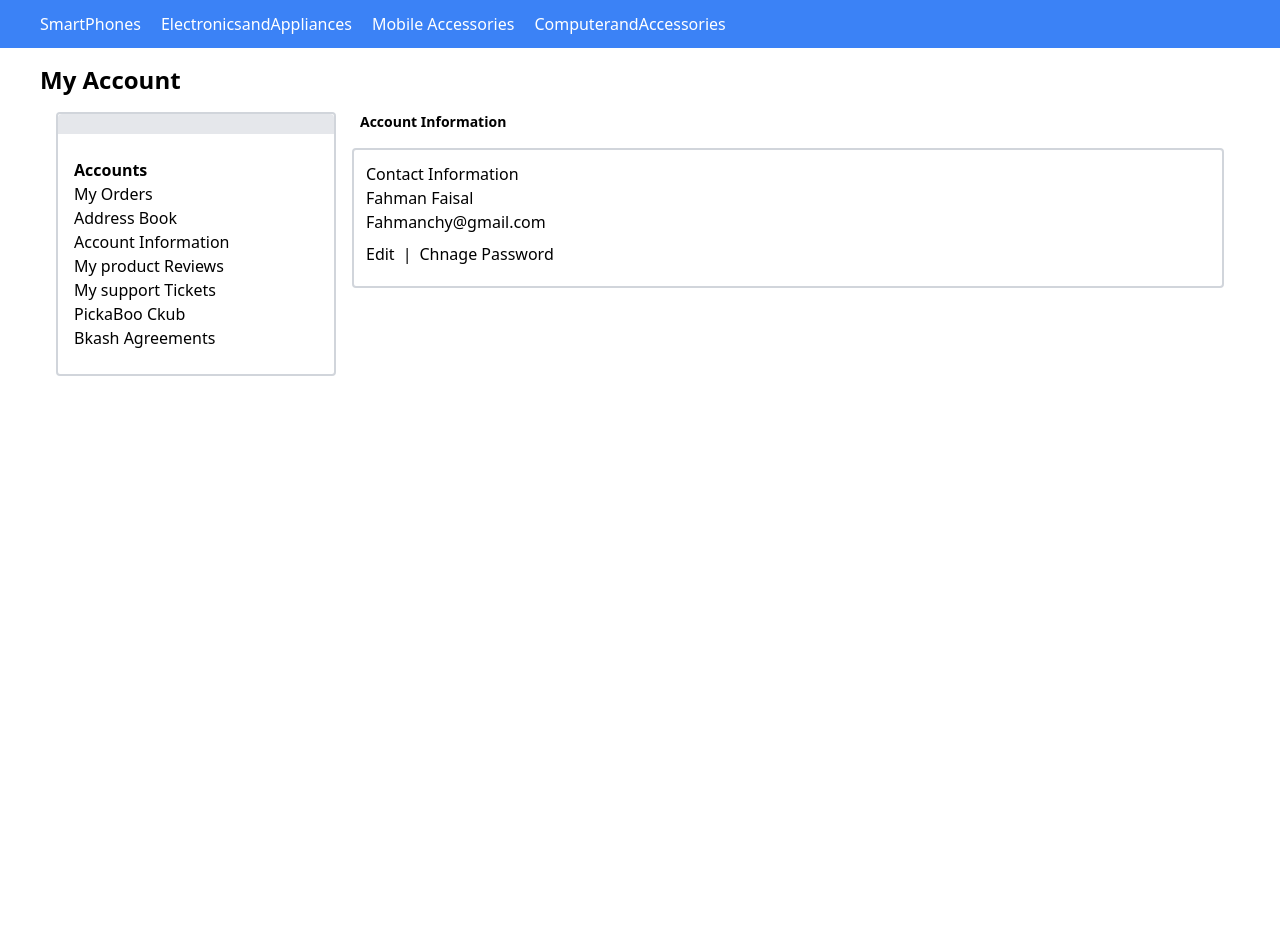
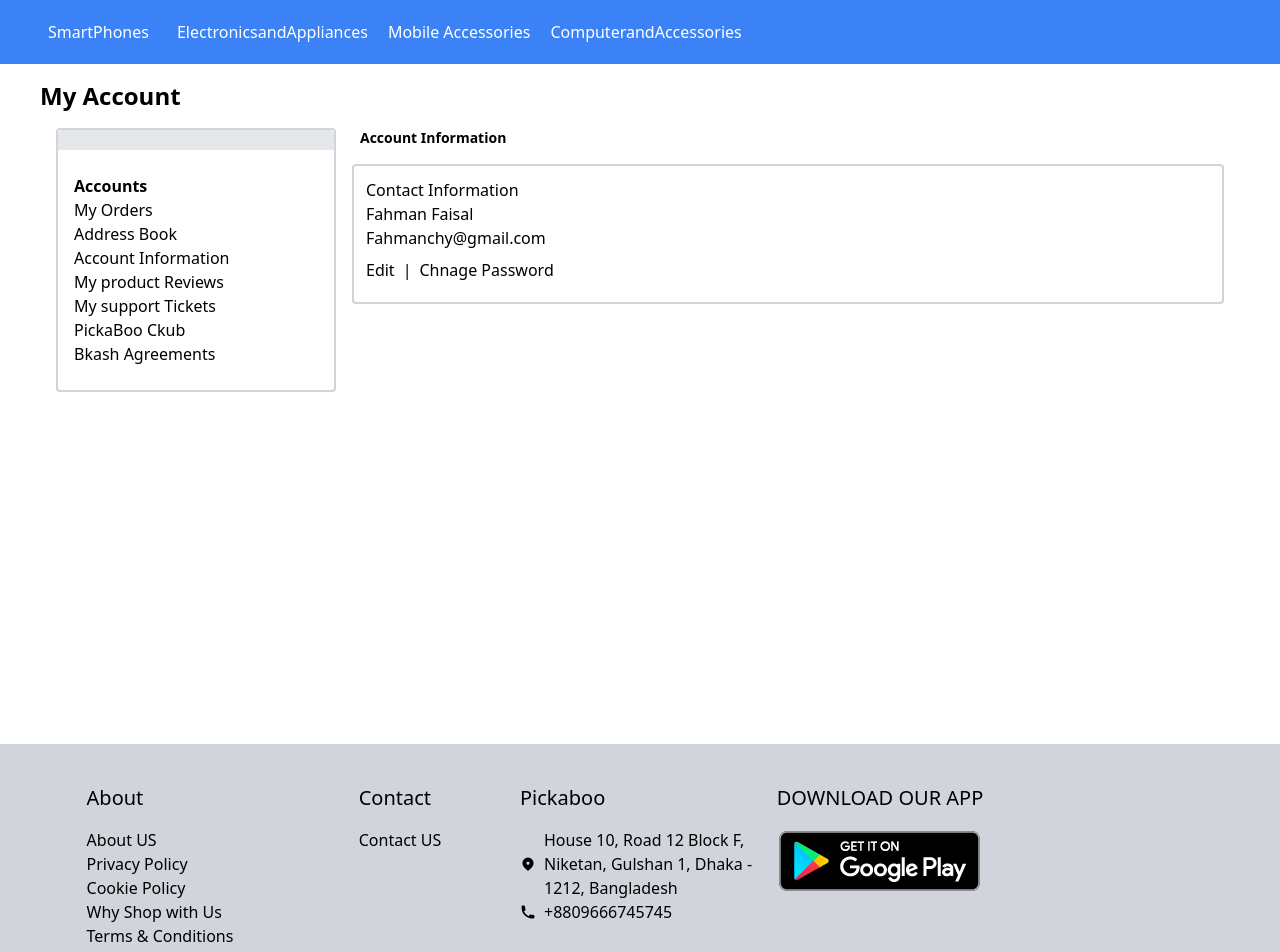
Before and after one commit to fahmanfaisal/ecommerceWithReact, a React (Create React App) app: page / in a window 1280 px wide. Shown: the top 952 px of the page. Before the commit the page ends 800 px from the top, so only its background shows below. Built offline with nearby package versions, Linux system fonts and the light colour scheme.

Commit message:
footerComponent Done

```diff
--- a/src/App.js
+++ b/src/App.js
@@ -1,10 +1,14 @@
 import './App.css';
 import UserDashboard from './Pages/UserDashboard/UserDashboard';
+import Footer from './Pages/Footer';
 
 function App() {
   return (
-    <div className="App">
+    <div class="">
       <UserDashboard/>
+      <div class="mt-80">
+        <Footer/>
+      </div>
     </div>
   );
 }
--- a/src/Components/MegaMenu.css
+++ b/src/Components/MegaMenu.css
@@ -1,6 +1,6 @@
 .dropdown:hover .dropdown-menu {
   display: grid;
-  grid-template-columns: repeat(auto-fill,100px);
+  grid-template-columns: repeat(auto-fill,200px);
   grid-gap: 5px;
   padding: 10px;
 }
--- a/src/Components/MegaMenu.js
+++ b/src/Components/MegaMenu.js
@@ -7,22 +7,22 @@ function MegaMenu() {
 
     <div class="">
 
-    <nav class="flex flex-wrap md:mr-auto md:ml-4 md:py-1 md:pl-4  items-center text-base ">
-      <div class="dropdown inline-block relative">
-        <div>
-          <a class="mr-5 hover:text-gray-900 text-white">SmartPhones</a>
+    <nav class="flex flex-wrap md:mr-auto md:ml-4 md:py-1 md:pl-4 items-center text-base">
+      <div class="dropdown inline-block relative cursor-pointer">
+        <div class="p-2">
+          <a class="mr-5 hover:text-gray-900 text-white cursor-pointer">SmartPhones</a>
         </div>
-        <div class="dropdown-menu absolute hidden px-4text-gray-700 pt-1 rounded bg-white px-2 py-3">
-          <a class="text-black px-1 py-1 hover:text-blue-300 hover:bg-gray-50 ">Samsung</a>
-          <a class="text-black px-1 py-1 hover:text-blue-300 hover:bg-gray-50 ">realme</a>
-          <a class="text-black px-1 py-1 hover:text-blue-300 hover:bg-gray-50 ">Infinix</a>
-          <a class="text-black px-1 py-1 hover:text-blue-300 hover:bg-gray-50 ">OnePlus</a>
-          <a class="text-black px-1 py-1 hover:text-blue-300 hover:bg-gray-50 ">vivo</a>
-          <a class="text-black px-1 py-1 hover:text-blue-300 hover:bg-gray-50 ">OPPO</a>
-          <a class="text-black px-1 py-1 hover:text-blue-300 hover:bg-gray-50 ">iPhone</a>
-          <a class="text-black px-1 py-1 hover:text-blue-300 hover:bg-gray-50 ">Motorola</a>
-          <a class="text-black px-1 py-1 hover:text-blue-300 hover:bg-gray-50 ">Tecno</a>
-          <a class="text-black px-1 py-1 hover:text-blue-300 hover:bg-gray-50 ">Nokia</a>
+        <div class="dropdown-menu absolute hidden px-4text-gray-700 pt-1 rounded bg-white px-2 py-3 cursor-pointer border-2 border-light-blue-500 border-opacity-25">
+          <a class="text-black px-1 py-1 hover:text-blue-300 hover:bg-gray-50 cursor-pointer ">Samsung</a>
+          <a class="text-black px-1 py-1 hover:text-blue-300 hover:bg-gray-50 cursor-pointer ">realme</a>
+          <a class="text-black px-1 py-1 hover:text-blue-300 hover:bg-gray-50 cursor-pointer ">Infinix</a>
+          <a class="text-black px-1 py-1 hover:text-blue-300 hover:bg-gray-50 cursor-pointer ">OnePlus</a>
+          <a class="text-black px-1 py-1 hover:text-blue-300 hover:bg-gray-50 cursor-pointer ">vivo</a>
+          <a class="text-black px-1 py-1 hover:text-blue-300 hover:bg-gray-50 cursor-pointer ">OPPO</a>
+          <a class="text-black px-1 py-1 hover:text-blue-300 hover:bg-gray-50 cursor-pointer ">iPhone</a>
+          <a class="text-black px-1 py-1 hover:text-blue-300 hover:bg-gray-50 cursor-pointer ">Motorola</a>
+          <a class="text-black px-1 py-1 hover:text-blue-300 hover:bg-gray-50 cursor-pointer ">Tecno</a>
+          <a class="text-black px-1 py-1 hover:text-blue-300 hover:bg-gray-50 cursor-pointer ">Nokia</a>
         </div>
       </div>
 
--- /dev/null
+++ b/src/Pages/Footer.js
@@ -0,0 +1,61 @@
+import React from 'react'
+// import Image from '../images/Googleapp1.png'
+import Image from "../images/Googleapp1.png"
+
+function Footer() {
+    return (
+        <div class="bg-gray-300">
+            <div class="grid grid-rows-1 grid-cols-5 grid-gap-2 container mx-auto justify-items-center p-10 ">
+
+                <div>
+                    <p class="text-xl pb-4">About</p>
+                    <div class="flex flex-col">
+                        <a href="#">About US</a>
+                        <a href="#">Privacy Policy</a>
+                        <a href="#">Cookie Policy</a>
+                        <a href="#">Why Shop with Us</a>
+                        <a href="#">Terms & Conditions</a>
+                        <a href="#">Help</a>
+                    </div>
+                </div>
+
+                <div>
+                    <p class="text-xl pb-4">Contact</p>
+                    <div class="">
+                        <a href="#">Contact US</a>
+
+                    </div>
+                </div>
+
+                <div>
+                    <p class="text-xl pb-4">Pickaboo</p>
+                    <div class="">
+                        <div>
+                            <p class="flex items-center"><span class="pr-2"><svg xmlns="http://www.w3.org/2000/svg" className="h-4 w-4" viewBox="0 0 20 20" fill="currentColor">
+                            <path fillRule="evenodd" d="M5.05 4.05a7 7 0 119.9 9.9L10 18.9l-4.95-4.95a7 7 0 010-9.9zM10 11a2 2 0 100-4 2 2 0 000 4z" clipRule="evenodd" />
+                            </svg></span>House 10, Road 12
+                            Block F, Niketan, Gulshan 1,
+                            Dhaka - 1212, Bangladesh</p>
+                        </div>
+                        <div>
+                            <p class="flex items-center"><span class="pr-2"><svg xmlns="http://www.w3.org/2000/svg" className="h-4 w-4" viewBox="0 0 20 20" fill="currentColor">
+                            <path d="M2 3a1 1 0 011-1h2.153a1 1 0 01.986.836l.74 4.435a1 1 0 01-.54 1.06l-1.548.773a11.037 11.037 0 006.105 6.105l.774-1.548a1 1 0 011.059-.54l4.435.74a1 1 0 01.836.986V17a1 1 0 01-1 1h-2C7.82 18 2 12.18 2 5V3z" />
+                            </svg></span>+8809666745745</p>
+                        </div>
+                    </div>
+                </div>
+
+                <div>
+                    <p class="text-xl pb-4">DOWNLOAD OUR APP</p>
+                    <div class="">
+                    <img src={Image}/>
+
+                    </div>
+                </div>
+
+            </div>
+        </div>
+    )
+}
+
+export default Footer
--- a/src/Pages/UserDashboard/UserDashboard.js
+++ b/src/Pages/UserDashboard/UserDashboard.js
@@ -3,7 +3,6 @@ import AccountInformation from '../../Components/AccountInformation'
 import AddressBook from '../../Components/AddressBook'
 import MegaMenu from '../../Components/MegaMenu'
 import MyOrders from '../../Components/MyOrders'
-
 
 const UserDashboard = () => {
     const [active,setActive] = useState(0)
@@ -54,7 +53,9 @@ const UserDashboard = () => {
                 </div>
             </div>
         </div>
-    </div>
+
+        </div>
+
     </div>
     )
 }
```
Also changed, not shown: src/images/Googleapp1.png (added), src/images/Googleapp2.png (added).
